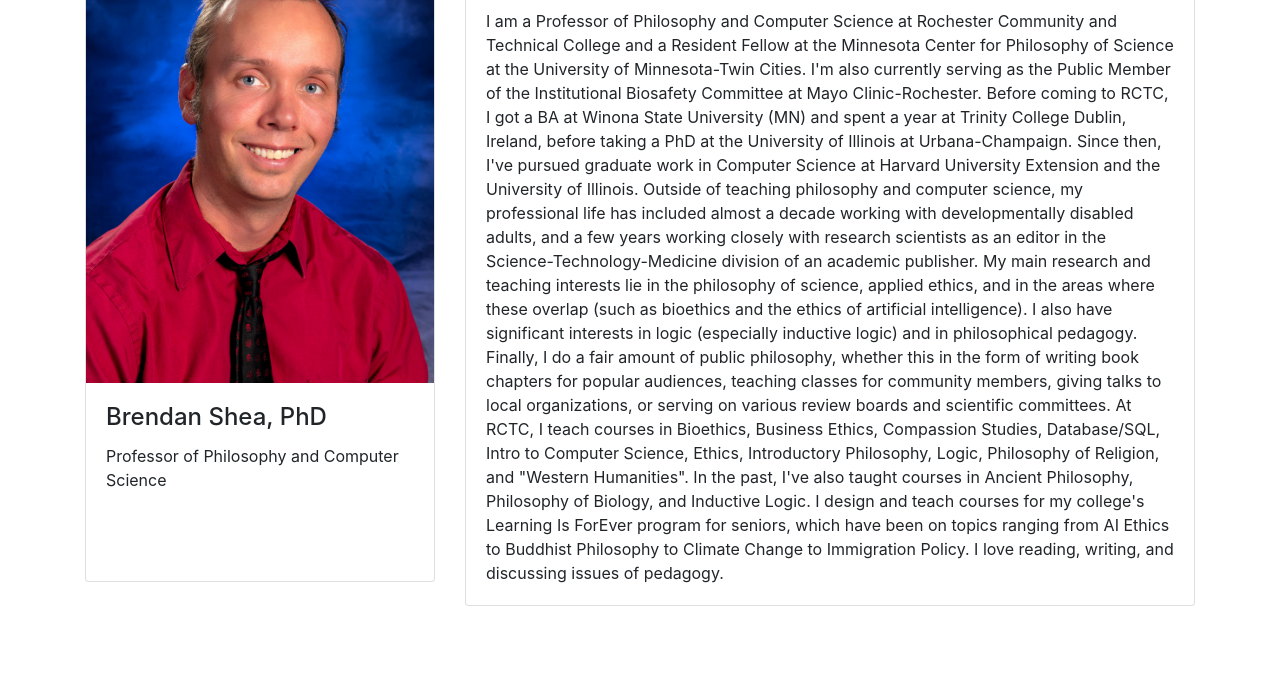
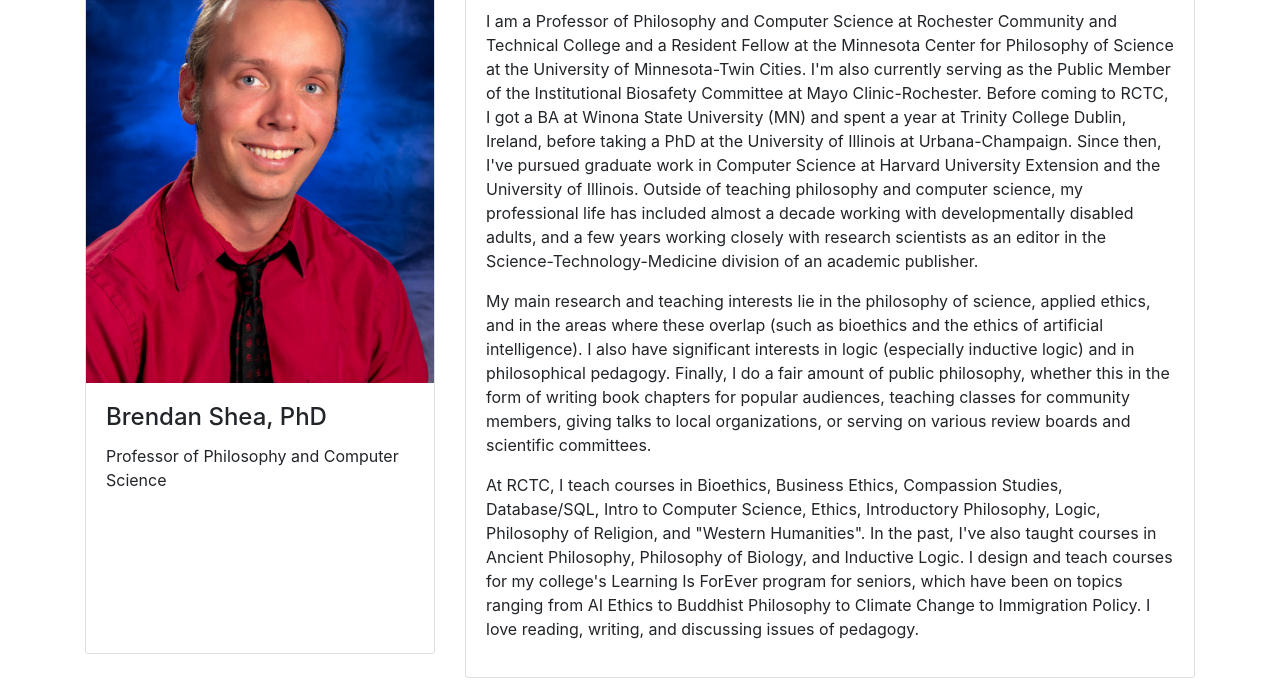
Before and after one commit to brendanpshea/brendanpshea.github.io, a plain HTML site: page index.html in a window 1280 px wide. Shown: the part 101-800 px from the top of the page. Drawn offline with nearby package versions, Linux system fonts and the light colour scheme.

Commit message:
Update index.html

```diff
--- a/index.html
+++ b/index.html
@@ -24,11 +24,19 @@
           <div class="card-body">
             <h4 class="card-title">About Me</h4>
             <p class="card-text">
-              I am a Professor of Philosophy and Computer Science at Rochester Community and Technical College and a Resident Fellow at the Minnesota Center for Philosophy of Science at the University of Minnesota-Twin Cities. I'm also currently serving as the Public Member of the Institutional Biosafety Committee at Mayo Clinic-Rochester. Before coming to RCTC, I got a BA at Winona State University (MN) and spent a year at Trinity College Dublin, Ireland, before taking a PhD at the University of Illinois at Urbana-Champaign. Since then, I've pursued graduate work in Computer Science at Harvard University Extension and the University of Illinois. Outside of teaching philosophy and computer science, my professional life has included almost a decade working with developmentally disabled adults, and a few years working closely with research scientists as an editor in the Science-Technology-Medicine division of an academic publisher.
+              I am a Professor of Philosophy and Computer Science at Rochester Community and Technical College and a Resident Fellow at the Minnesota Center for
+              Philosophy of Science at the University of Minnesota-Twin Cities. I'm also currently serving as the Public Member of the Institutional Biosafety Committee
+              at Mayo Clinic-Rochester. Before coming to RCTC, I got a BA at Winona State University (MN) and spent a year at Trinity College Dublin, Ireland,
+              before taking a PhD at the University of Illinois at Urbana-Champaign. Since then, I've pursued graduate work in Computer Science at Harvard University Extension
+              and the University of Illinois. Outside of teaching philosophy and computer science, my professional life has included almost a decade working with developmentally
+              disabled adults, and a few years working closely with research scientists as an editor in the Science-Technology-Medicine division of an academic publisher. </p>
 
-My main research and teaching interests lie in the philosophy of science, applied ethics, and in the areas where these overlap (such as bioethics and the ethics of artificial intelligence). I also have significant interests in logic (especially inductive logic) and in philosophical pedagogy. Finally, I do a fair amount of public philosophy, whether this in the form of writing book chapters for popular audiences, teaching classes for community members, giving talks to local organizations, or serving on various review boards and scientific committees.
+<p>My main research and teaching interests lie in the philosophy of science, applied ethics, and in the areas where these overlap (such as bioethics and the ethics of artificial intelligence).
+                I also have significant interests in logic (especially inductive logic) and in philosophical pedagogy.
+  Finally, I do a fair amount of public philosophy, whether this in the form of writing book chapters for popular audiences, teaching classes for community members,
+  giving talks to local organizations, or serving on various review boards and scientific committees. </p>
 
-At RCTC, I teach courses in Bioethics, Business Ethics, Compassion Studies, Database/SQL, Intro to Computer Science, Ethics, Introductory Philosophy, Logic, Philosophy of Religion, and "Western Humanities". In the past, I've also taught courses in Ancient Philosophy, Philosophy of Biology, and Inductive Logic. I design and teach courses for my college's Learning Is ForEver program for seniors, which have been on topics ranging from AI Ethics to Buddhist Philosophy to Climate Change to Immigration Policy. I love reading, writing, and discussing issues of pedagogy.
+<p>At RCTC, I teach courses in Bioethics, Business Ethics, Compassion Studies, Database/SQL, Intro to Computer Science, Ethics, Introductory Philosophy, Logic, Philosophy of Religion, and "Western Humanities". In the past, I've also taught courses in Ancient Philosophy, Philosophy of Biology, and Inductive Logic. I design and teach courses for my college's Learning Is ForEver program for seniors, which have been on topics ranging from AI Ethics to Buddhist Philosophy to Climate Change to Immigration Policy. I love reading, writing, and discussing issues of pedagogy.
             </p>
           </div>
       </div>
```
